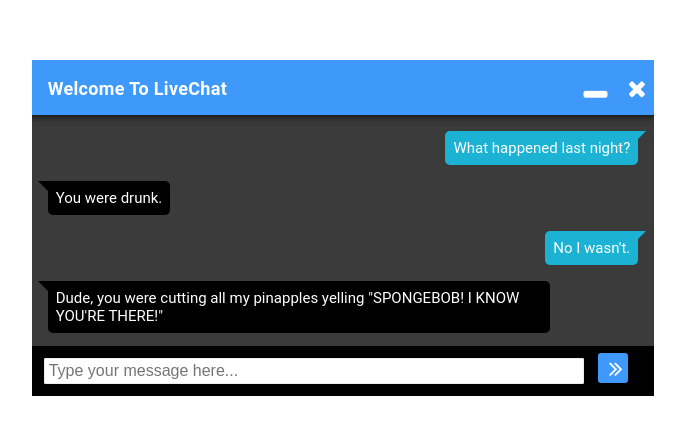
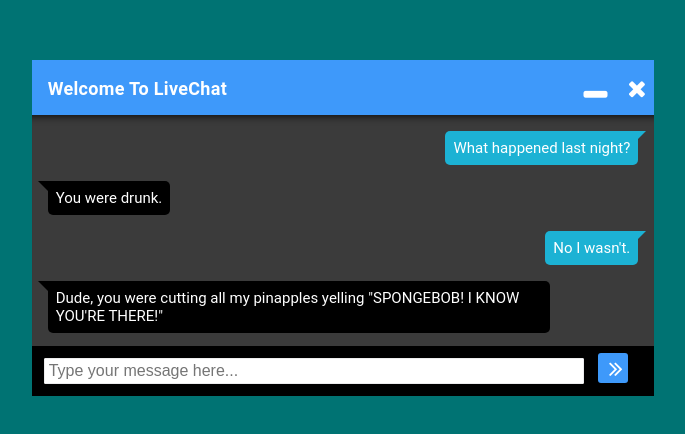
Before and after one commit to fahad-israr/chatBox, a plain HTML site: page index.html in a window 1280 px wide. Shown: the part 172-606 px from the top of the page, without its empty margins (297-982 px from the left). Drawn offline with Linux system fonts and the light colour scheme.

Commit message:
Update style.css

```diff
--- a/style.css
+++ b/style.css
@@ -25,6 +25,7 @@ body {
   display: flex;
   align-items: center;
   justify-content: center;
+  background:#007373;
 }
 
 .marvel-device .screen {
```
